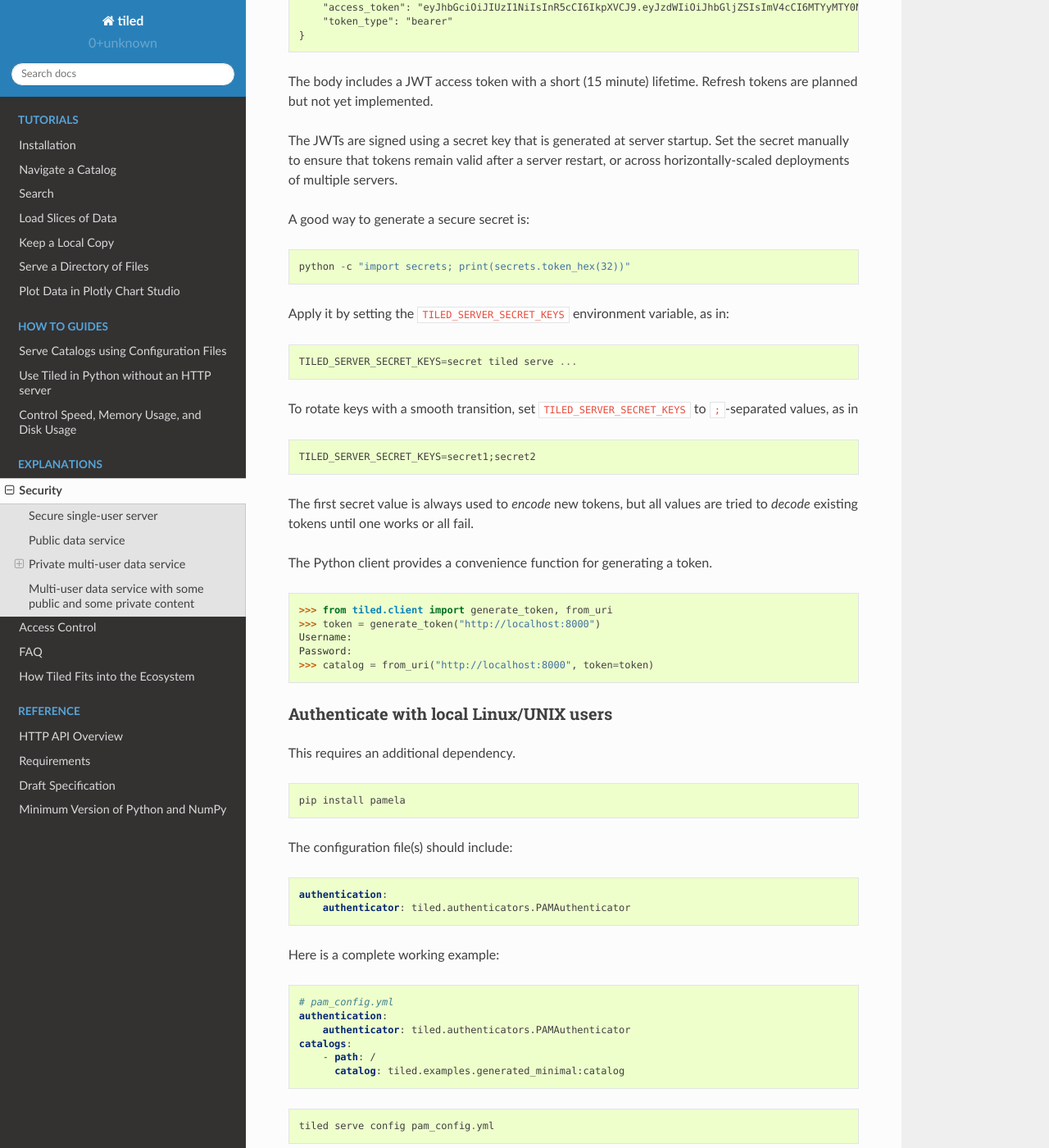
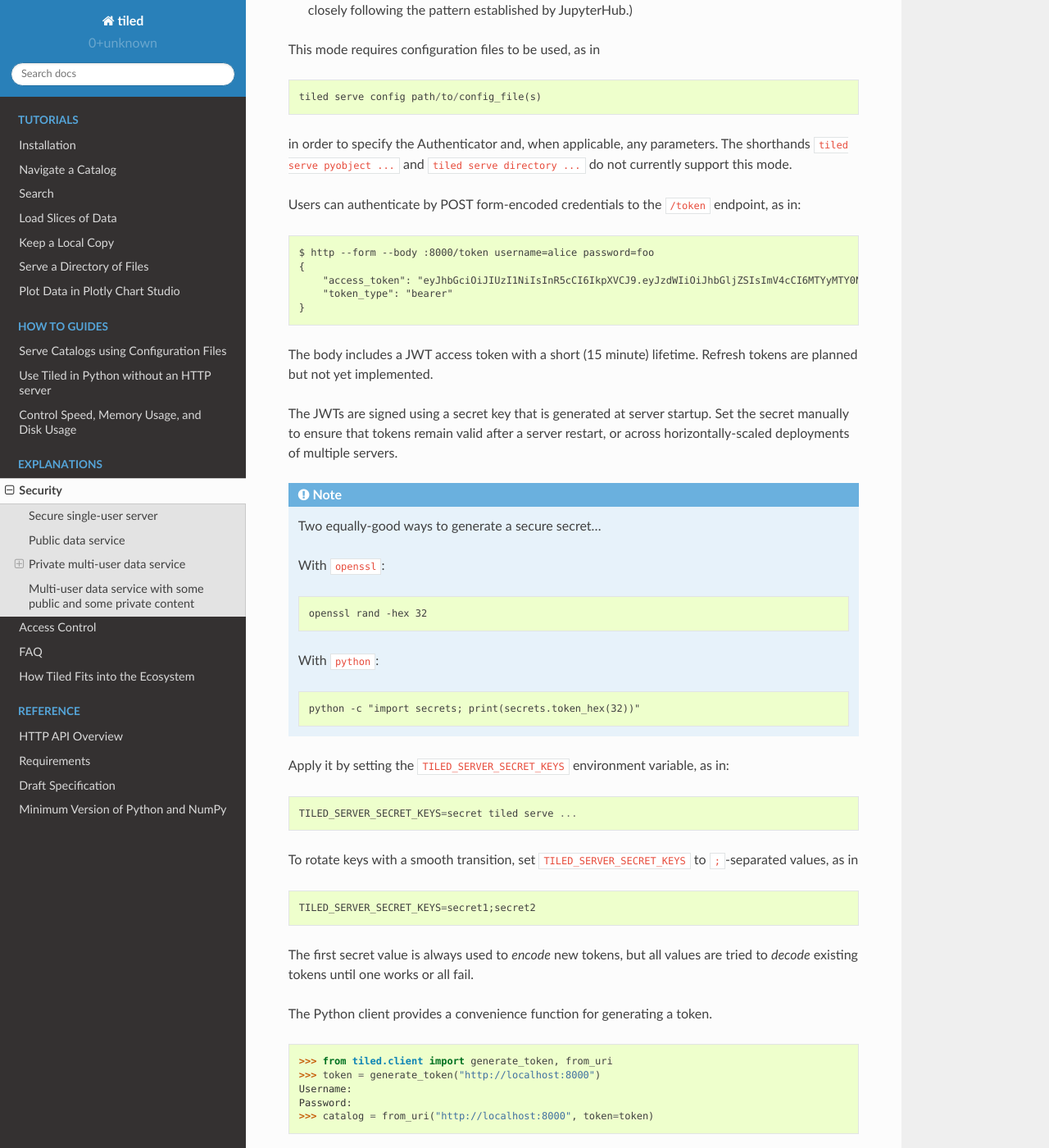
Before and after one commit to bluesky/tiled, a Sphinx documentation site: the page built from docs/source/explanations/security.md, in a window 1280 px wide and 1400 px high, scrolled down 2387 px. Shown: the whole window at 82% size. Built offline with Sphinx 7.4.7 and the Read the Docs theme 2.0.0, drawn with Linux system fonts in a browser that asks for light colours; pages that are not in the unit, such as notebooks, are missing from menus; some of the changed text lies outside the part shown.

Commit message:
Mention secret generation everywhere it is used.

````diff
--- a/docs/source/explanations/security.md
+++ b/docs/source/explanations/security.md
@@ -43,6 +43,20 @@
 ```
 
 When the secret is set manually it this way, it is *not* logged in the terminal.
+
+```{note}
+
+Two equally-good ways to generate a secure secret...
+
+With ``openssl``:
+
+    openssl rand -hex 32
+
+With ``python``:
+
+    python -c "import secrets; print(secrets.token_hex(32))"
+
+```
 
 ## Public data service
 
@@ -124,10 +138,18 @@
 Set the secret manually to ensure that tokens remain valid after a server
 restart, or across horizontally-scaled deployments of multiple servers.
 
-A good way to generate a secure secret is:
+```{note}
 
-```
-python -c "import secrets; print(secrets.token_hex(32))"
+Two equally-good ways to generate a secure secret...
+
+With ``openssl``:
+
+    openssl rand -hex 32
+
+With ``python``:
+
+    python -c "import secrets; print(secrets.token_hex(32))"
+
 ```
 
 Apply it by setting the ``TILED_SERVER_SECRET_KEYS`` environment variable, as in:
````
